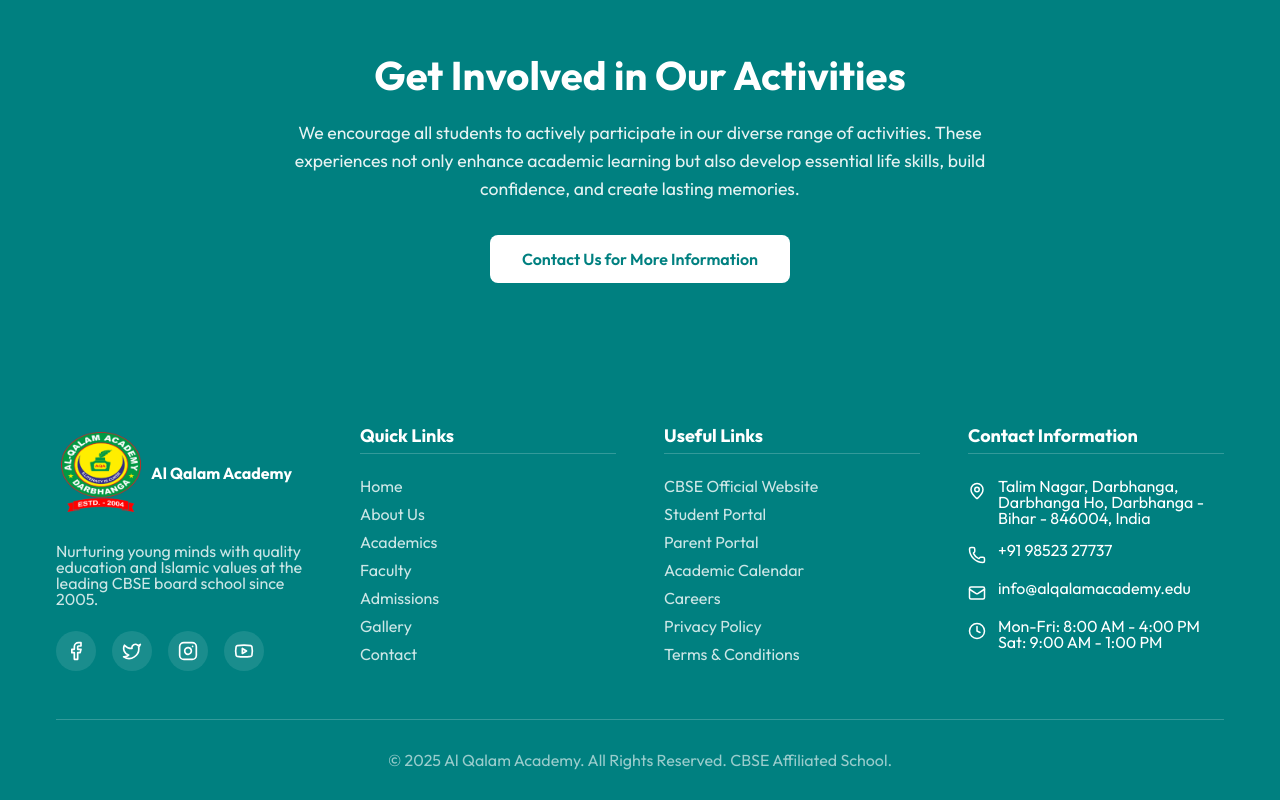
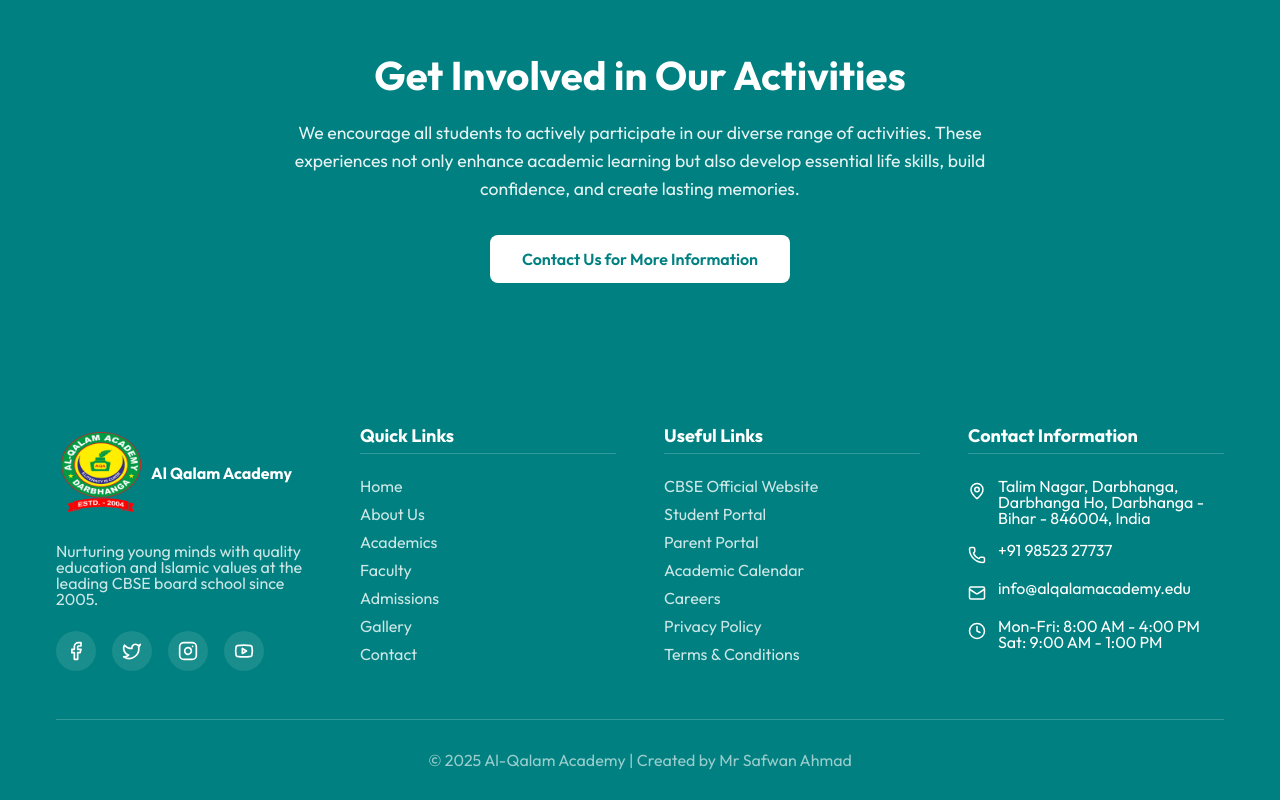
Before and after one commit to mrsaffu/Al-Qalam-Academy-Web-Application, a React (Vite) app: page /Al-Qalam-Academy-Web-Application/activities in a window 1280 px wide. Shown: the part 7301-8101 px from the top of the page. Built offline with nearby package versions, Linux system fonts and the light colour scheme.

Commit message:
update files

```diff
--- a/src/Components/Layout/Footer/Footer.css
+++ b/src/Components/Layout/Footer/Footer.css
@@ -36,7 +36,7 @@
 }
 
 .footer-title {
-  font-size: 1.0rem;
+  font-size: 1rem;
   font-weight: 700;
 }
 
@@ -119,6 +119,11 @@
   color: rgba(255, 255, 255, 0.6);
 }
 
+.footer-copyright > p a {
+  text-decoration: none;
+  /* color: white; */
+  color: rgba(255, 255, 255, 0.6);
+}
 /* Media queries for responsive design */
 @media (min-width: 768px) {
   .footer-content {
--- a/src/Components/Layout/Footer/Footer.jsx
+++ b/src/Components/Layout/Footer/Footer.jsx
@@ -166,8 +166,7 @@ const Footer = () => {
 
         <div className="footer-copyright">
           <p>
-            &copy; {new Date().getFullYear()} Al Qalam Academy. All Rights
-            Reserved. CBSE Affiliated School.
+            &copy; {new Date().getFullYear()} Al-Qalam Academy | Created by <a href="https://mrsaffu.github.io/Business-CV-Application/" target="_blank"  className="text-blue-500 underline">Mr Safwan Ahmad</a>
           </p>
         </div>
       </div>
--- a/src/Components/Pages/AboutUS/AboutUs.jsx
+++ b/src/Components/Pages/AboutUS/AboutUs.jsx
@@ -17,7 +17,7 @@ import { Link } from 'react-router-dom';
 
 const AboutUs = () => {
   useEffect(() => {
-    document.title = 'AboutUs Us - Al Qalam Academy';
+    document.title = 'About Us - Al Qalam Academy';
   }, []);
 
   return (
--- a/src/Components/Pages/ContactUs/Contact.jsx
+++ b/src/Components/Pages/ContactUs/Contact.jsx
@@ -7,7 +7,7 @@ import { NavLink } from 'react-router-dom';
 
 const Contact = () => {
   useEffect(() => {
-    document.title = 'Al Qalam Academy';
+    document.title = 'Contact Us - Al Qalam Academy';
   }, []);
 
   const { register, handleSubmit, formState: { errors }, reset } = useForm();
--- a/src/Components/Pages/HomeNav/Home.jsx
+++ b/src/Components/Pages/HomeNav/Home.jsx
@@ -12,6 +12,9 @@ import Contact from "../ContactUs/Contact.jsx";
 
 
 const Home = () => {
+  useEffect(() => {
+    document.title = 'Al Qalam Academy';
+  }, []);
   return (
     <div>
       <Hero />
```
Also changed, not shown: src/Components/Home/Hulk/Hulk.jsx (+6 -6 lines).
